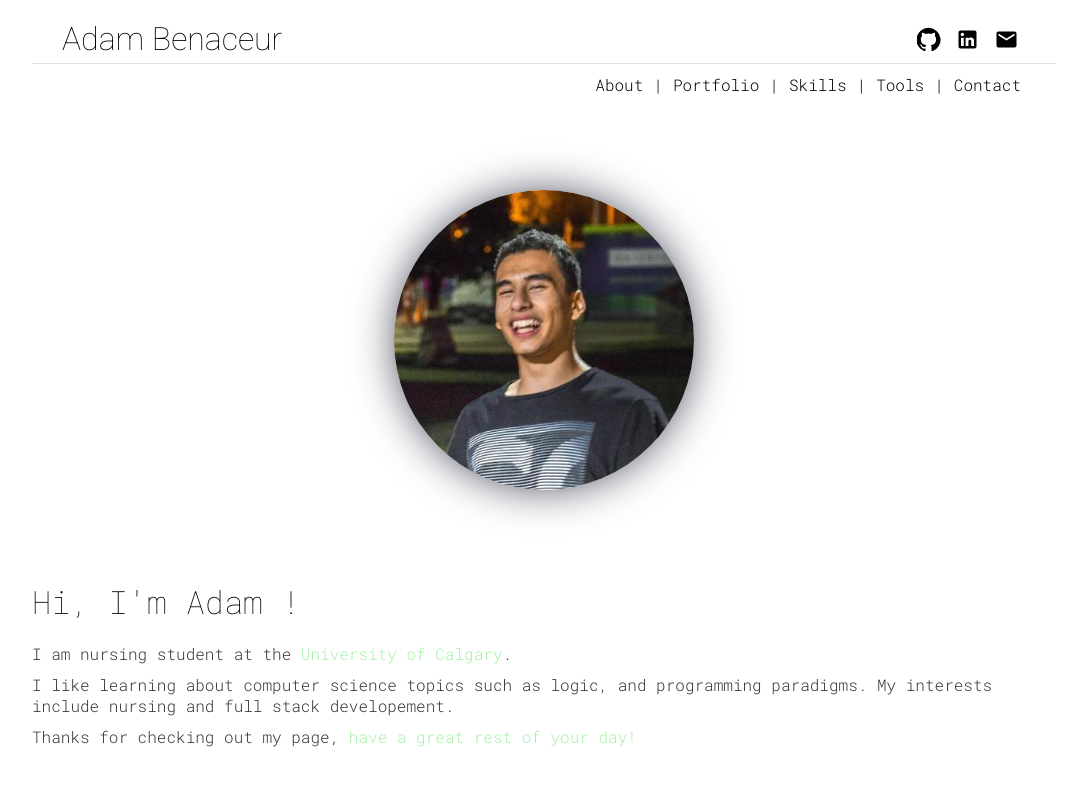
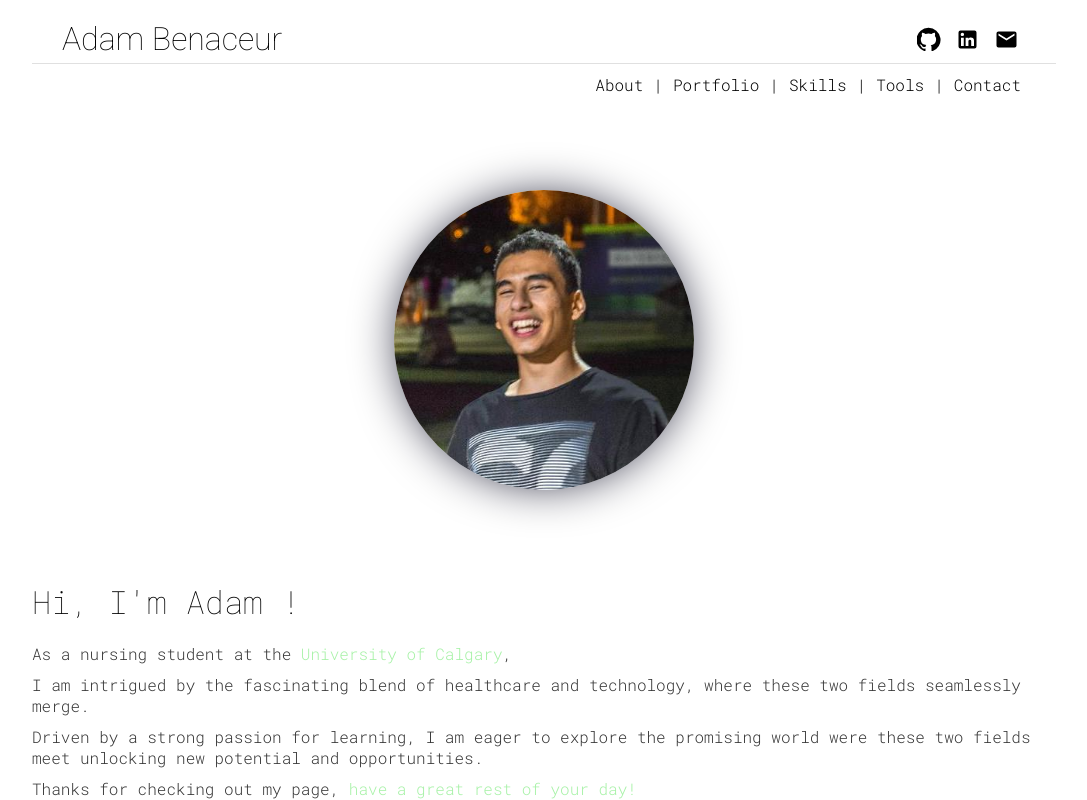
Before and after one commit to adambenaceur/adambenaceur.com, a React (Create React App) app: page / in a window 1280 px wide. Shown: the whole page, without its empty margins (96-1183 px from the left). Built offline with nearby package versions, Linux system fonts and the light colour scheme.

Commit message:
Update About.js

```diff
--- a/src/components/about/About.js
+++ b/src/components/about/About.js
@@ -11,9 +11,10 @@ function About() {
 
         <div className='about-me'>
             <h1 >Hi, I'm Adam !</h1>
-          <p> I am nursing student at the <a>University of Calgary</a>.</p>
-          <p> I like learning about computer science topics such as logic, and programming paradigms. My
-            interests include nursing and full stack developement. </p>
+          <p>As a nursing student at the <a>University of Calgary</a>,</p>
+          <p>I am intrigued by the fascinating blend of healthcare and technology, where these two fields seamlessly merge.</p>
+          <p>Driven by a strong passion for learning, I am eager to explore the promising world were these two fields meet unlocking new potential and opportunities.</p>
+
           <p> Thanks for checking out my page, <a>have a great rest of your day! </a></p>
         </div>
     </div>
```
